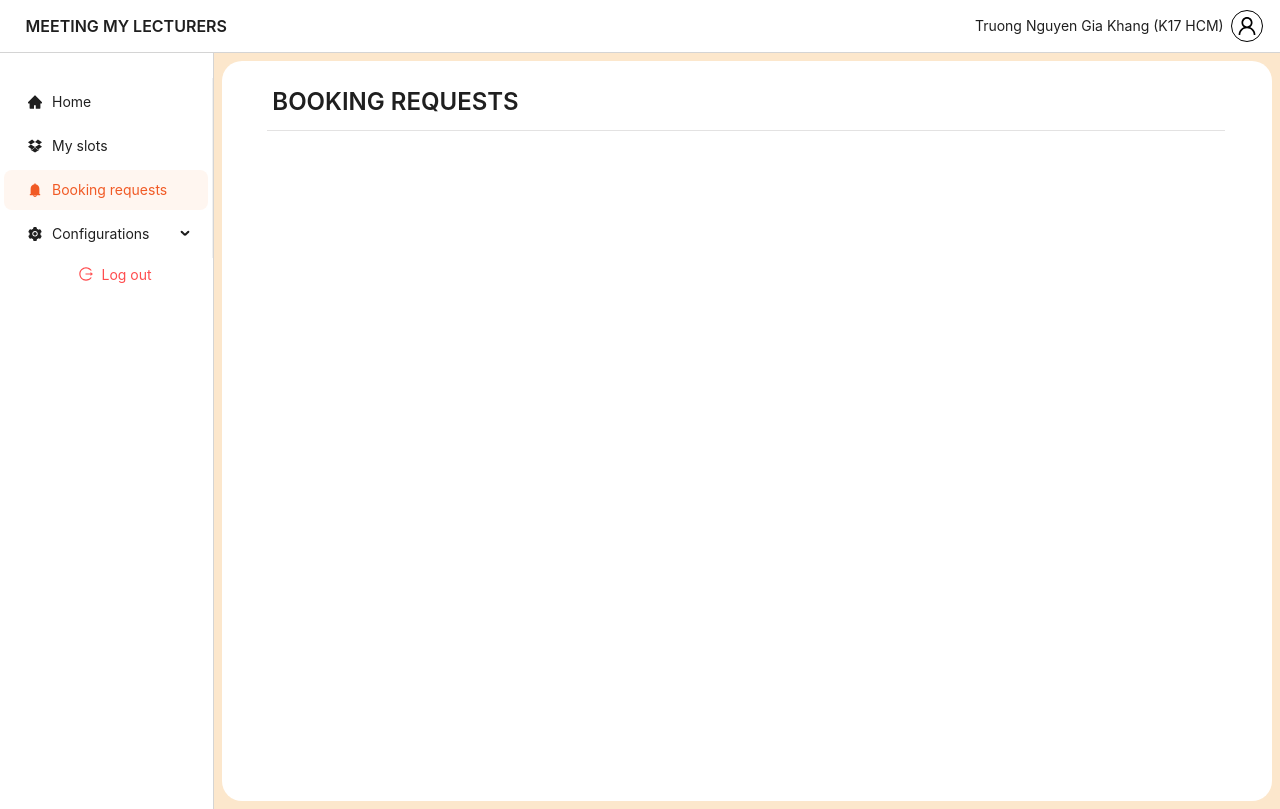
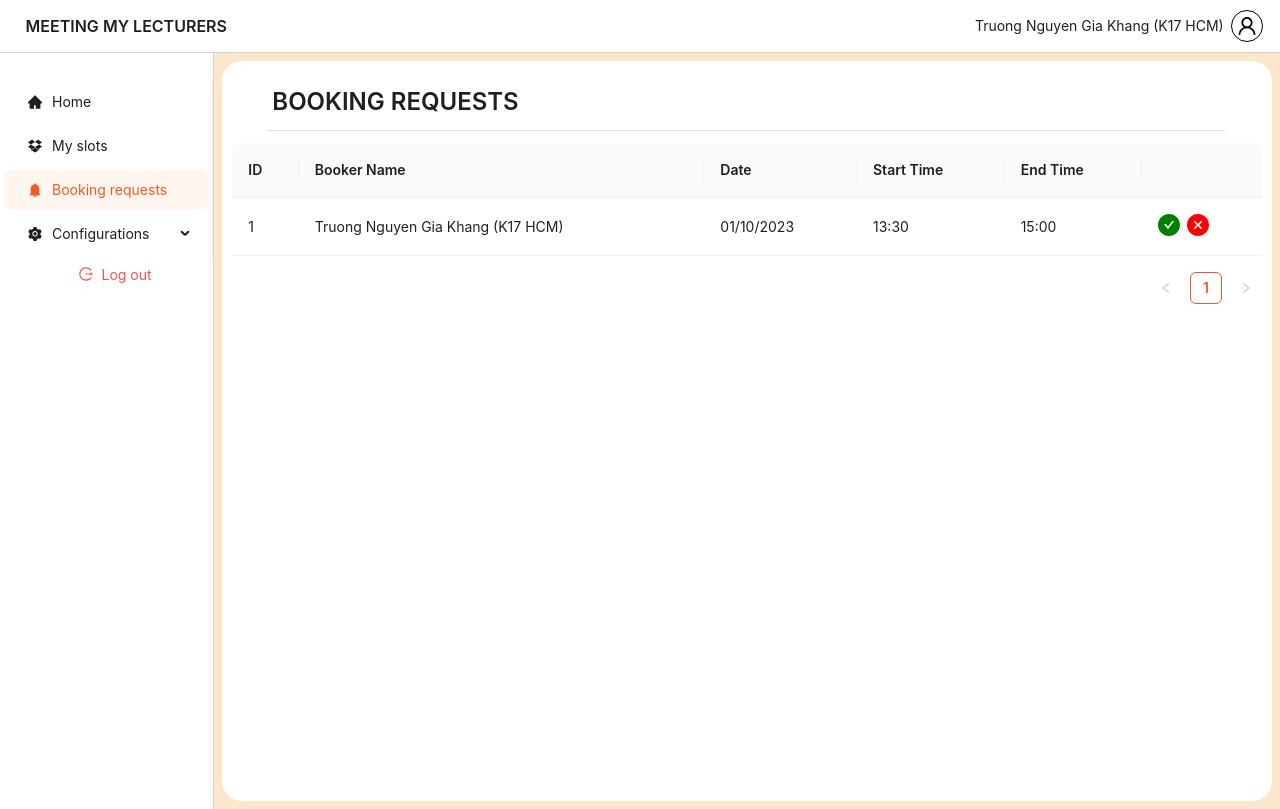
Before and after one commit to giakhang3005/KhangTNG.MeetingMyLecturerFE, a React (Create React App) app: page / in a window 1280 px wide. Both pictures are taken after a click on the item "Booking requests". Built offline with nearby package versions, Linux system fonts and the light colour scheme.

Commit message:
done table view & requests

```diff
--- a/src/Components/Body/Lecturer/Content/Config/Location/ViewingLocation.js
+++ b/src/Components/Body/Lecturer/Content/Config/Location/ViewingLocation.js
@@ -70,6 +70,7 @@ export const ViewingLocation = (props) => {
   const deleteLocation = (location) => {
     //! Place fetching DELETE API here
 
+    refetch();
   };
   return (
     <div className="viewingLecturerLocations">
--- a/src/Components/Body/Lecturer/Content/MySlot/CreatedSlotTableView.js
+++ b/src/Components/Body/Lecturer/Content/MySlot/CreatedSlotTableView.js
@@ -1,5 +1,3 @@
-import { useQuery } from "@tanstack/react-query";
-import { useState } from "react";
 import { Button, Typography, Table } from "antd";
 import {
   PlusCircleFilled,
@@ -8,7 +6,6 @@ import {
 } from "@ant-design/icons";
 
 export const CreatedSlotTableView = () => {
-
   //fetching data
   //   const {
   //     data: SlotList, //assign name for the data
@@ -22,32 +19,44 @@ export const CreatedSlotTableView = () => {
   const columns = [
     {
       key: "1",
+      title: "ID",
+      //location.id
+      dataIndex: "id",
+    },
+    {
+      key: "2",
+      title: "Date",
+      //location.id
+      dataIndex: "date",
+    },
+    {
+      key: "3",
       title: "Start Time",
       //location.id
       dataIndex: "startTime",
     },
     {
-          key: "2",
+      key: "4",
       title: "End Time",
       dataIndex: "endTime",
     },
     {
-          key: "3",
+      key: "5",
       title: "Location",
       dataIndex: "location",
     },
     {
-            key: "4",
+      key: "6",
+      title: "Student",
+      dataIndex: "student",
+    },
+    {
+      key: "7",
       title: "Password",
       dataIndex: "password",
     },
     {
-            key: "5",
-            title: "Status",
-            dataIndex: "status",
-          },
-        {
-          key: "6",
+      key: "8",
       title: "",
       render: (slot) => {
         return (
@@ -64,25 +73,28 @@ export const CreatedSlotTableView = () => {
   ];
 
   //handle edit slot
-      const editSlot = (slot) => {
+  const editSlot = (slot) => {};
 
+  //handle delete click
+  const deleteSlot = (slot) => {
+    //! Place fetching DELETE API here
   };
 
-      //handle delete click
-  const deleteSlot = (location) => {
-    //! Place fetching DELETE API here
-
-  };
+  //test data
+  const slotList = [
+    {id: 1, date: '30/09/2023', startTime: '10:00', endTime: '11:00', location: 'FPT', student: 'Tran Cong Lam (K17 HCM)', password: null},
+    {id: 2, date: '30/09/2023', startTime: '14:00', endTime: '16:30', location: 'FPT', student: null, password: '12345'}
+  ]
 
   return (
     <>
       <Table
         className="tableOfLocations"
         columns={columns}
-        // dataSource={SlotList}
+        dataSource={slotList}
         // loading={isLoading}
         rowKey="id"
       ></Table>
     </>
-    )
+  );
 };
--- a/src/Components/Body/Lecturer/Content/Request/LecturerRequests.js
+++ b/src/Components/Body/Lecturer/Content/Request/LecturerRequests.js
@@ -1,12 +1,108 @@
-import { Typography } from "antd";
+import { Button, Typography, Table, message } from "antd";
+import { CheckCircleFilled, CloseCircleFilled } from "@ant-design/icons";
 
 export const LecturerRequests = () => {
   const { Title } = Typography;
+
+  //fetching data
+  //   const {
+  //     data: SlotList, //assign name for the data
+  //     isLoading,
+  //     isError,
+  //     refetch,
+  //   } = useQuery(["locations"], () => {
+  //     return fetch("").then((res) => res.json()); //fetching and turn it into json
+  //   });
+
+  const columns = [
+    {
+      key: "1",
+      title: "ID",
+      //location.id
+      dataIndex: "id",
+    },
+    {
+      key: "2",
+      title: "Booker Name",
+      dataIndex: "username",
+    },
+    {
+      key: "3",
+      title: "Date",
+      dataIndex: "date",
+    },
+    {
+      key: "4",
+      title: "Start Time",
+      dataIndex: "startTime",
+    },
+    {
+      key: "5",
+      title: "End Time",
+      dataIndex: "endTime",
+    },
+    {
+      key: "6",
+      title: "",
+      render: (booking) => {
+        return (
+          <>
+            <CheckCircleFilled
+              style={Object.assign(
+                { color: "green" },
+                { fontSize: "22px" },
+                { margin: "0 7px 0 0" }
+              )}
+              onClick={() => acceptBooking(booking)}
+            />
+            <CloseCircleFilled
+              style={Object.assign({ color: "red" }, { fontSize: "22px" })}
+              onClick={() => declineBooking(booking)}
+            />
+          </>
+        );
+      },
+    },
+  ];
+
+  //handle edit slot
+  const acceptBooking = (booking) => {
+    //! Place API here
+
+    message.success(`Accepted ${booking.username}'s Booking`);
+  };
+
+  //handle delete click
+  const declineBooking = (booking) => {
+    //! Place API here
+
+    message.error(`Declined ${booking.username}'s Booking`);
+  };
+
+  //test data
+  const BookingList = [
+    {
+      id: 1,
+      username: "Truong Nguyen Gia Khang (K17 HCM)",
+      date: "01/10/2023",
+      startTime: "13:30",
+      endTime: "15:00",
+    },
+  ];
+
   return (
     <>
       <Title className="sectionTitle" level={3}>
         BOOKING REQUESTS
       </Title>
+
+      <Table
+        className="tableOfLocations"
+        columns={columns}
+        dataSource={BookingList}
+        // loading={isLoading}
+        rowKey="id"
+      ></Table>
     </>
   );
 };
```
Lines whose indentation alone changed are shown as unchanged.
